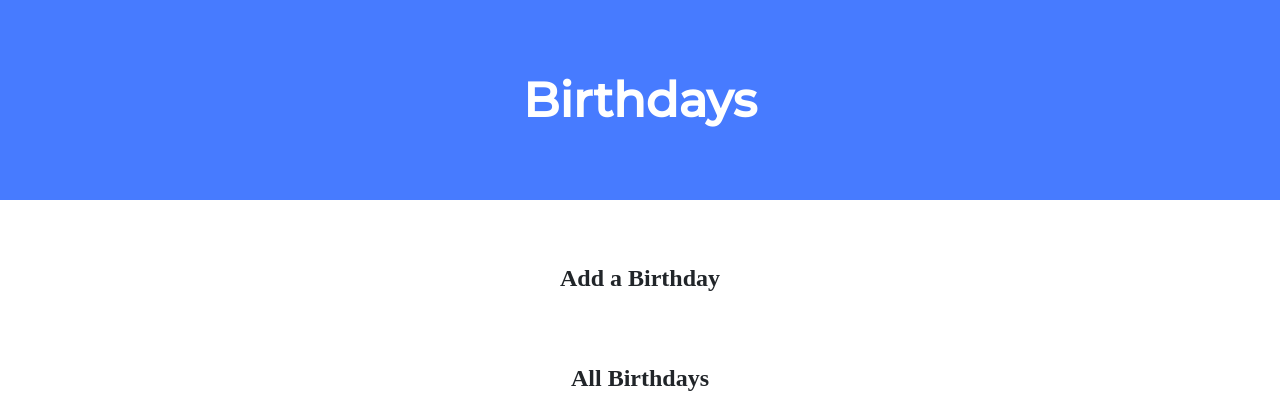
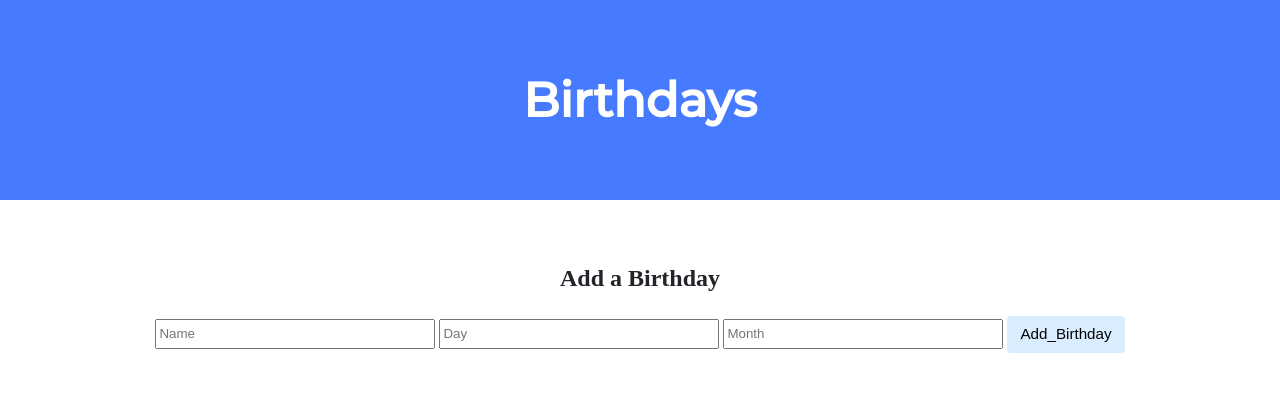
Before and after one commit to Scratchcarti/CS50, a Flask app: page / in a window 1280 px wide. Shown: the top 403 px of the page. Run offline with Flask 3, Linux system fonts and the light colour scheme; some libraries are stand-ins or nearby versions.

Commit message:
Wed, Aug 14, 2024, 5:56 AM +05:30

```diff
--- a/birthdays/templates/index.html
+++ b/birthdays/templates/index.html
@@ -15,6 +15,14 @@
 
                 <h2>Add a Birthday</h2>
                 <!-- TODO: Create a form for users to submit a name, a month, and a day -->
+
+                <form action = "/" method = "post">
+                    <input name = "name" placeholder = "Name" type = "text">
+                    <input name = "day" placeholder = "Day" type = "number">
+                    <input name = "month" placeholder = "Month" type = "number">
+                    <input type = "submit" value = "Add_Birthday">
+
+                </form>
             </div>
 
             <div class="section">
```
